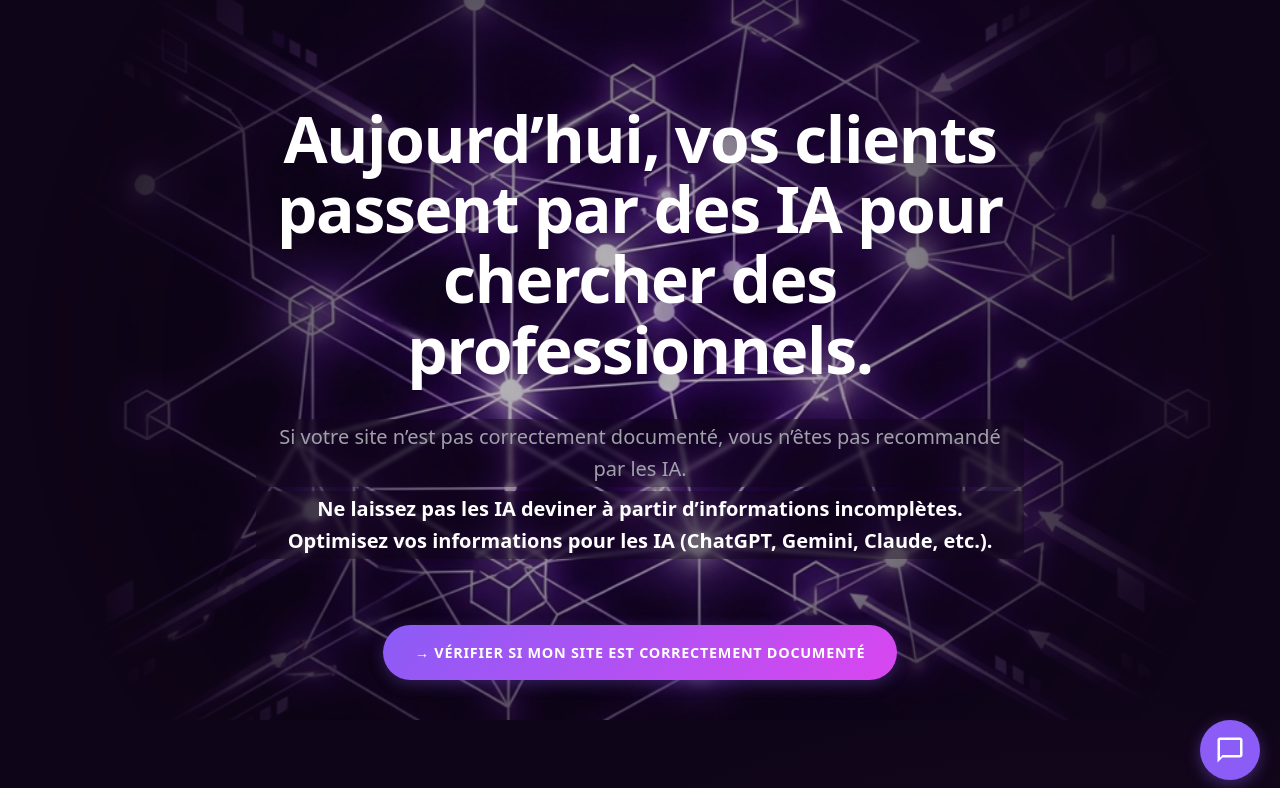
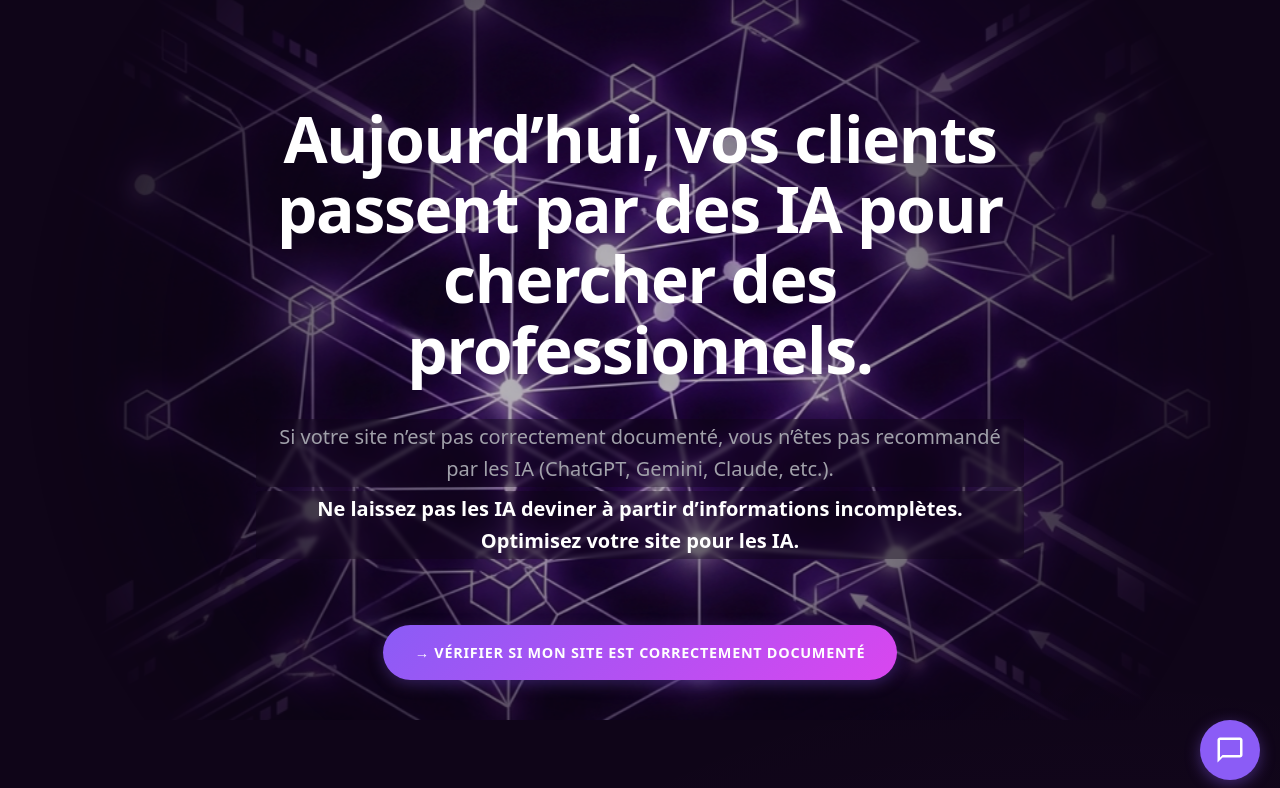
Before and after one commit to NeousAxis/AI-Visionary, a Next.js app: page / in a window 1280 px wide. Shown: the top 788 px of the page. Built offline with nearby package versions, Linux system fonts and the light colour scheme.

Commit message:
UI: Refine Hero subheadline and tagline text per user request

```diff
--- a/app/page.tsx
+++ b/app/page.tsx
@@ -11,8 +11,8 @@ export default function Home() {
         <div className="container hero-content">
           <h1 className="headline">Aujourd’hui, vos clients passent par des IA pour chercher des professionnels.</h1>
           <div className="subheadline">
-            <p>Si votre site n’est pas correctement documenté, vous n’êtes pas recommandé par les IA.</p>
-            <p className="tagline">Ne laissez pas les IA deviner à partir d’informations incomplètes. Optimisez vos informations pour les IA (ChatGPT, Gemini, Claude, etc.).</p>
+            <p>Si votre site n’est pas correctement documenté, vous n’êtes pas recommandé par les IA (ChatGPT, Gemini, Claude, etc.).</p>
+            <p className="tagline">Ne laissez pas les IA deviner à partir d’informations incomplètes. Optimisez votre site pour les IA.</p>
           </div>
           <div className="cta-group">
             <button
```
